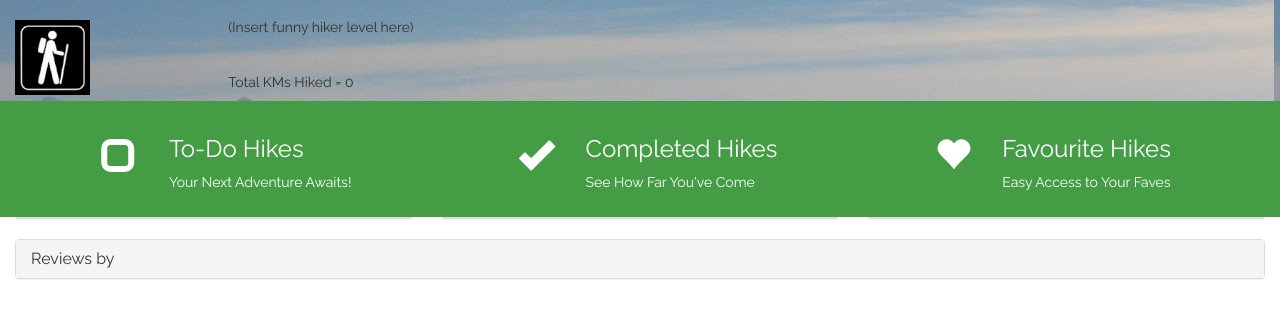
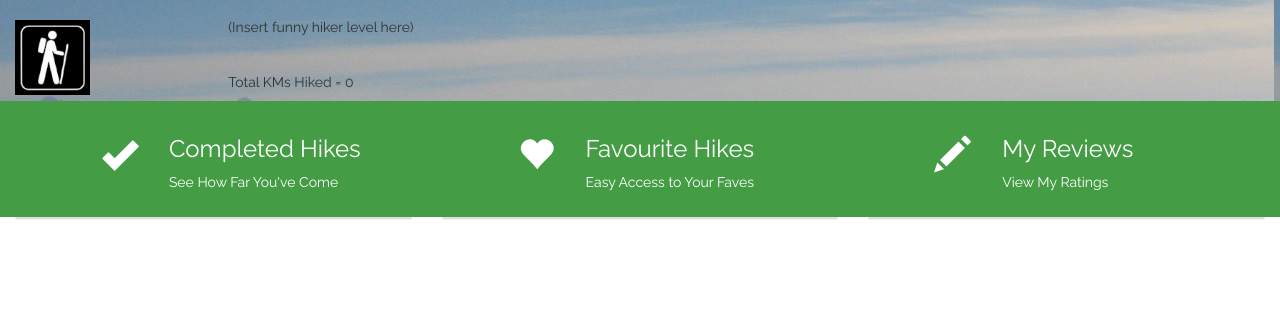
Before and after one commit to b-loyola/take-a-hike, a Rails app: template app/views/users/show.html.erb in a window 1280 px wide. Shown: the part 50-368 px from the top of the page. Run offline with Rails 7, Linux system fonts and the light colour scheme; the template is opened without the code that fills it, so the values that code supplies are empty; style sheets or scripts are compiled from the project's sources; some libraries are stand-ins or nearby versions.

Commit message:
Added FaveHike and CompletedHike Models

```diff
--- a/app/controllers/users_controller.rb
+++ b/app/controllers/users_controller.rb
@@ -21,9 +21,8 @@ class UsersController < ApplicationController
 
   def show
     @user = User.find(params[:id])
-    @todo_hikes = SavedHike.where(user_id: params[:id], times_completed: 0)
-    @completed_hikes = SavedHike.where(user_id: params[:id]).where('times_completed >= ?', 1)
-    @fave_hikes = SavedHike.where(user_id: params[:id], favourite: true)
+    @completed_hikes = @user.completed_hikes
+    @fave_hikes = @user.fave_hikes
   end
 
   protected
--- /dev/null
+++ b/app/models/completed_hike.rb
@@ -0,0 +1,5 @@
+class CompletedHike < ActiveRecord::Base
+  belongs_to :user
+  belongs_to :hike
+
+end
--- /dev/null
+++ b/app/models/fave_hike.rb
@@ -0,0 +1,6 @@
+class FaveHike < ActiveRecord::Base
+  belongs_to :hike
+  belongs_to :user
+
+  validates :hike_id, uniqueness: {scope: :user_id, message: "user can only favourite a hike once"}
+end
--- a/app/models/user.rb
+++ b/app/models/user.rb
@@ -2,8 +2,10 @@ class User < ActiveRecord::Base
 
   has_secure_password
   has_many :reviews, dependent: :destroy
-  has_many :hikes, through: :saved_hikes
-  has_many :saved_hikes, dependent: :destroy
+  has_many :hikes, through: :fave_hikes
+  has_many :hikes, through: :completed_hikes
+  has_many :fave_hikes, dependent: :destroy
+  has_many :completed_hikes, dependent: :destroy
 
   validates :first_name, presence: true
   validates :last_name, presence: true
@@ -17,6 +19,8 @@ class User < ActiveRecord::Base
 
   def kms_hiked
 
+    self.completed_hikes.joins(:hike).references(:hike).sum('hikes.distance_in_km')
+
     # Option 1 - longest and least efficient
     # kms = 0
     # self.saved_hikes.where('times_completed >= ?', 1).each do |saved_hike|
@@ -28,7 +32,7 @@ class User < ActiveRecord::Base
     # kms = self.saved_hikes.where('times_completed >= ?', 1).inject(0) { |sum, s| sum += (s.hike.distance_in_km * s.times_completed) }
 
     # Option 3 - More efficient way (by using database more instead of Ruby)
-    self.saved_hikes.joins(:hike).references(:hike).sum('hikes.distance_in_km * saved_hikes.times_completed')
+    # self.saved_hikes.joins(:hike).references(:hike).sum('hikes.distance_in_km * saved_hikes.times_completed')
 
     # Option 4 - Most efficient by only using database - Note: there appears to be an error when running
     # SELECT SUM(hikes.distance_in_km * saved_hikes.times_completed) FROM "saved_hikes" INNER JOIN "hikes" ON "hikes"."id" = "saved_hikes"."hike_id" WHERE "saved_hikes"."user_id" = 1 AND (times_completed >= 1)
--- a/app/views/users/show.html.erb
+++ b/app/views/users/show.html.erb
@@ -22,20 +22,6 @@
 
   <div class="row main-btn-wrapper">
     <div class="container-fluid">
-
-      <a data-toggle="collapse" href="#collapse1" class="col-xs-4 main-btn">
-        <div class="row">
-          <div class="col-md-2 hidden-xs hidden-sm"></div>
-          <div class="col-xs-12 col-md-2">
-            <h1><span class="glyphicon glyphicon-unchecked" aria-hidden="true"></span></h1>
-            <h4 class="hidden-md hidden-lg">To-Do</h4>
-          </div>
-          <div class="main-btn-txt hidden-xs hidden-sm col-md-8">
-            <h3>To-Do Hikes</h3>
-            <p>Your Next Adventure Awaits!</p>
-          </div>
-        </div>
-      </a>
 
       <a data-toggle="collapse" href="#collapse2" class="col-xs-4 main-btn">
         <div class="row">
@@ -65,6 +51,20 @@
         </div>
       </a>
 
+      <a data-toggle="collapse" href="#collapse4" class="col-xs-4 main-btn">
+        <div class="row">
+          <div class="col-md-2 hidden-xs hidden-sm"></div>
+          <div class="col-xs-12 col-md-2">
+            <h1><span class="glyphicon glyphicon-pencil" aria-hidden="true"></span></h1>
+            <h4 class="hidden-md hidden-lg">Reviews</h4>
+          </div>
+          <div class="main-btn-txt hidden-xs hidden-sm col-md-8">
+            <h3>My Reviews</h3>
+            <p>View My Ratings</p>
+          </div>
+        </div>
+      </a>
+
     </div>
   </div>
 
@@ -75,10 +75,10 @@
 
   <div class="col-xs-6 col-sm-4 panel-group">
     <div class="panel panel-default">
-      <div id="collapse1" class="panel-collapse collapse">
+      <div id="collapse2" class="panel-collapse collapse">
         <ul class="list-group">
-          <% @todo_hikes.each do |saved_hike| %>
-            <li class="list-group-item"><%= link_to saved_hike.hike.name, hike_path(saved_hike.hike_id) %></li>
+          <% @completed_hikes.each do |hike| %>
+            <li class="list-group-item"><%= link_to hike.hike.name, hike_path(hike.hike_id) %></li>
           <% end %>
         </ul>
       </div>
@@ -87,23 +87,22 @@
 
   <div class="col-xs-6 col-sm-4 panel-group">
     <div class="panel panel-default">
-      <div id="collapse2" class="panel-collapse collapse">
+      <div id="collapse3" class="panel-collapse collapse">
         <ul class="list-group">
-          <% @completed_hikes.each do |saved_hike| %>
-            <li class="list-group-item"><%= link_to saved_hike.hike.name, hike_path(saved_hike.hike_id) %></li>
+          <% @fave_hikes.each do |hike| %>
+            <li class="list-group-item"><%= link_to hike.hike.name, hike_path(hike.hike_id) %></li>
           <% end %>
         </ul>
       </div>
     </div>
   </div>
 
-
   <div class="col-xs-6 col-sm-4 panel-group">
     <div class="panel panel-default">
-      <div id="collapse3" class="panel-collapse collapse">
+      <div id="collapse4" class="panel-collapse collapse">
         <ul class="list-group">
-          <% @fave_hikes.each do |saved_hike| %>
-            <li class="list-group-item"><%= link_to saved_hike.hike.name, hike_path(saved_hike.hike_id) %></li>
+          <% @user.reviews.each do |review| %>
+            <li class="list-group-item">Review of <%= link_to "#{Hike.find(review.hike_id).name}", hike_path(review.hike_id) %>: "<%= review.comment %>", Rating: <%= review.rating %></li>
           <% end %>
         </ul>
       </div>
@@ -114,24 +113,5 @@
 
   <!-- End collapse panel -->
 
-  <!-- Reviews by User -->
-
-<div class="panel-group">
-  <div class="panel panel-default">
-    <div class="panel-heading">
-      <h4 class="panel-title">
-        <a data-toggle="collapse" href="#collapse4">Reviews by <%= @user.first_name %></a>
-      </h4>
-    </div>
-    <div id="collapse4" class="panel-collapse collapse">
-      <ul class="list-group">
-        <% @user.reviews.each do |review| %>
-          <li class="list-group-item">Review of <%= link_to "#{Hike.find(review.hike_id).name}", hike_path(review.hike_id) %>: "<%= review.comment %>", Rating: <%= review.rating %></li>
-        <% end %>
-      </ul>
-    </div>
-  </div>
-</div>
-
 </div>
 </div>
```
Also changed, not shown: db/migrate/20160518012242_create_completed_hikes.rb (added, +10 -0 lines), db/migrate/20160518012839_create_fave_hikes.rb (added, +10 -0 lines), test/fixtures/completed_hikes.yml (added, +9 -0 lines), test/fixtures/fave_hikes.yml (added, +9 -0 lines), test/models/completed_hike_test.rb (added, +7 -0 lines), test/models/fave_hike_test.rb (added, +7 -0 lines), db/schema.rb.
